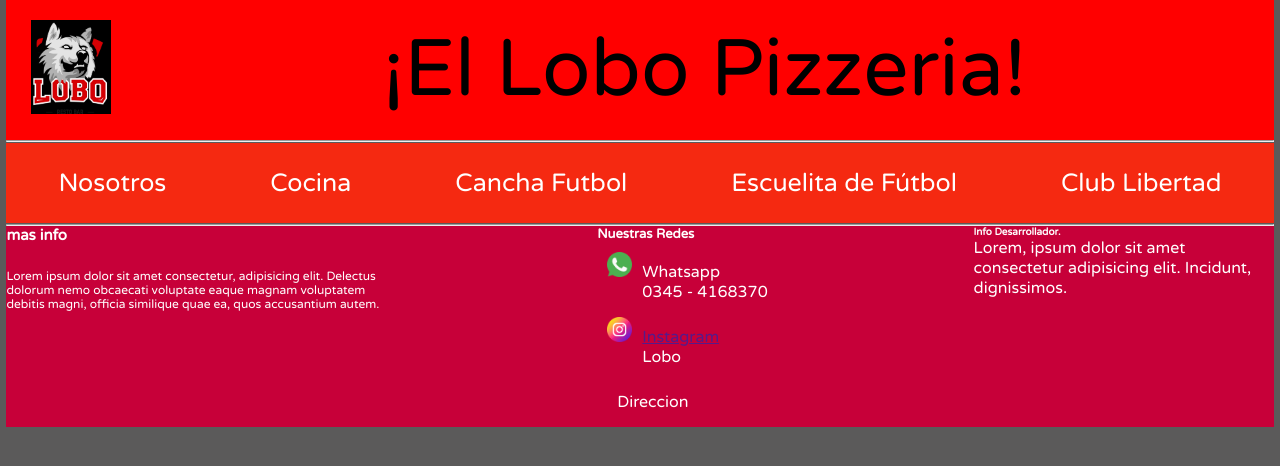
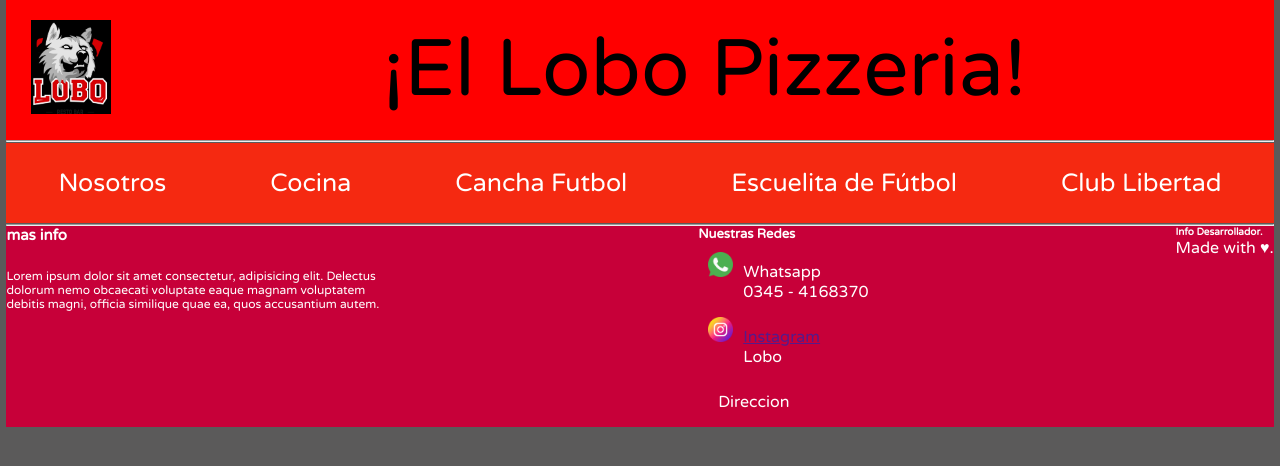
Before and after one commit to juliansilveira/lobo-pizzeria-web, a plain HTML site: page index.html in a window 1280 px wide. Drawn offline with Linux system fonts and the light colour scheme.

Commit message:
Add files via upload

```diff
--- a/index.html
+++ b/index.html
@@ -134,8 +134,7 @@
                     </div>
                     <div class="colum3">
                         <h1>Info Desarrollador.</h1>
-                        <p>Lorem, ipsum dolor sit amet consectetur
-                            adipisicing elit. Incidunt, dignissimos.</p>
+                        <p>Made with &hearts;.</p>
                     </div>
 
 
```
